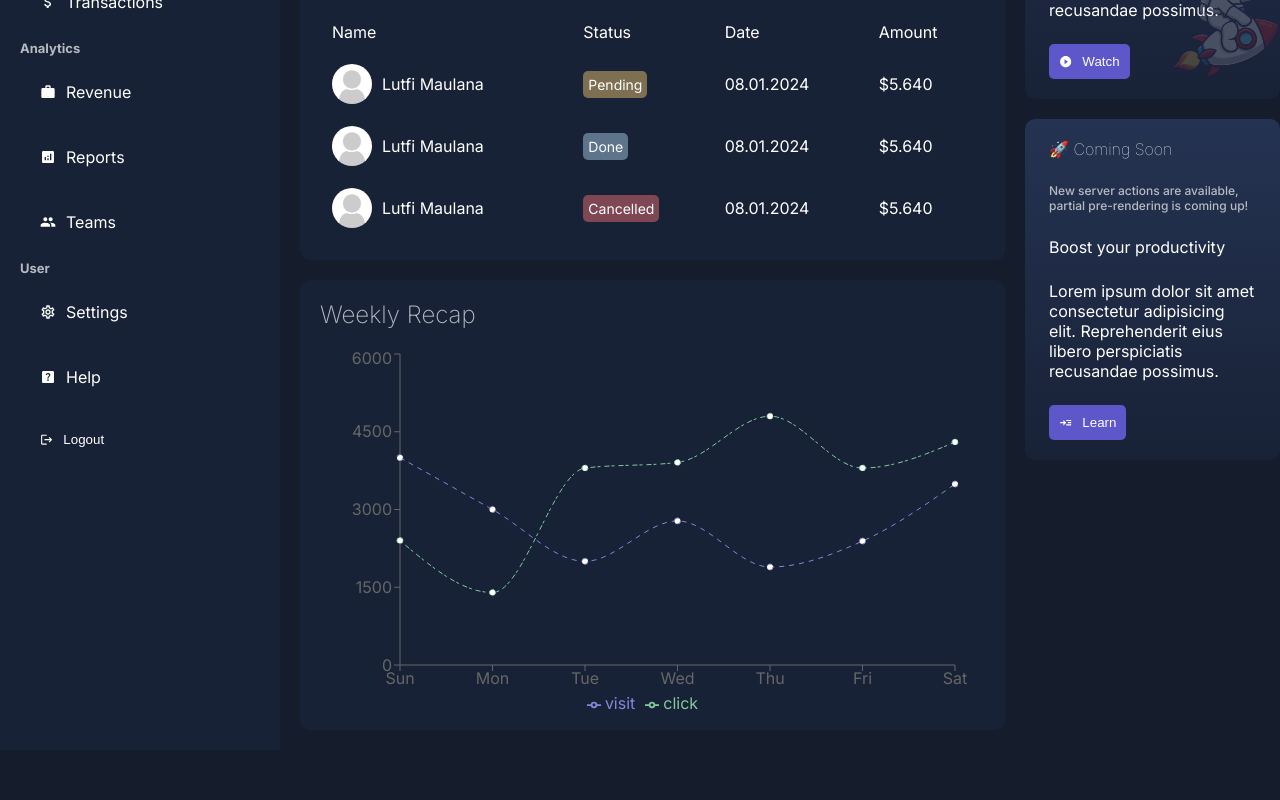
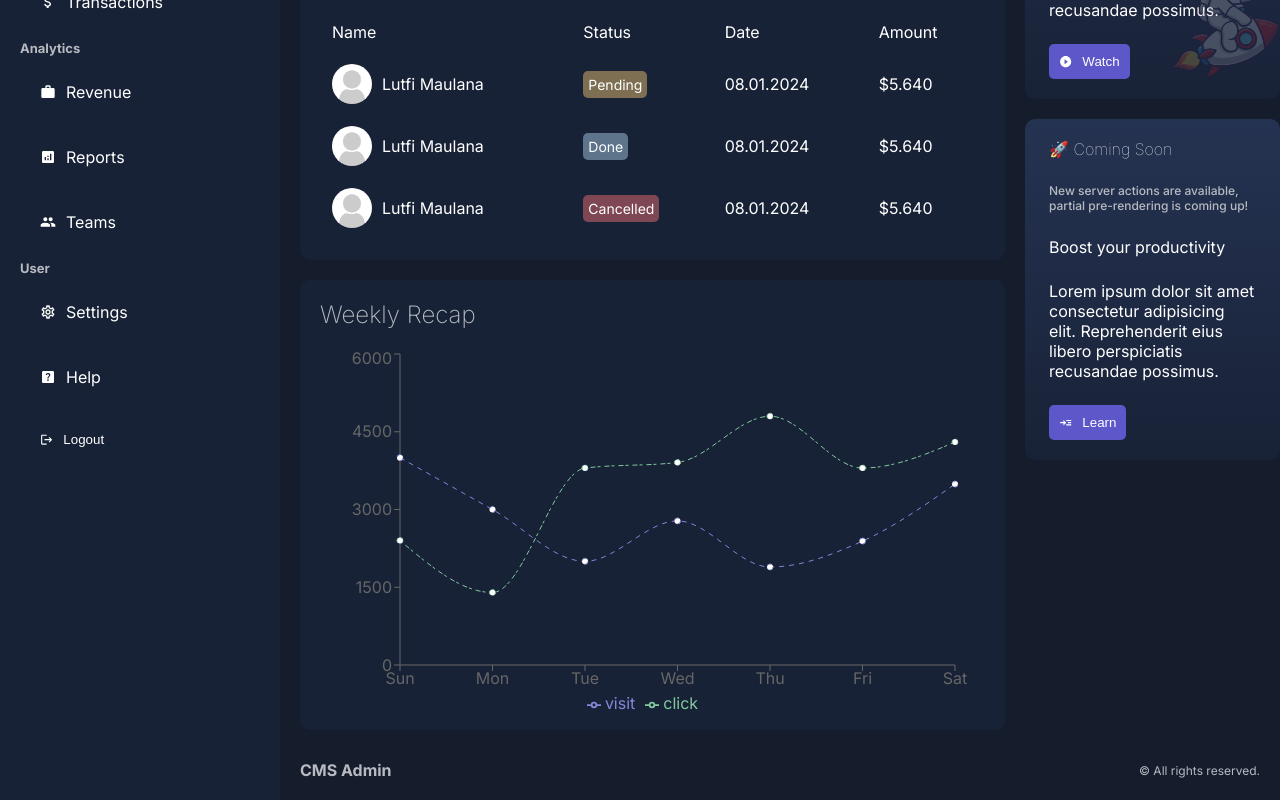
Before and after one commit to lutfimaulana17/cms-admin, a Next.js app: page /dashboard in a window 1280 px wide. Shown: the part 358-1158 px from the top of the page. Before the commit the page ends 1108 px from the top, so only its background shows below. Built offline with nearby package versions, Linux system fonts and the light colour scheme.

Commit message:
add footer layout

```diff
--- a/app/dashboard/layout.jsx
+++ b/app/dashboard/layout.jsx
@@ -1,6 +1,7 @@
 import Navbar from "../ui/dashboard/navbar/navbar"
 import Sidebar from "../ui/dashboard/sidebar/sidebar"
 import styles from '../ui/dashboard/dashboard.module.css'
+import Footer from "../ui/dashboard/footer/footer"
 
 const Layout = ({ children }) => {
   return (
@@ -11,6 +12,7 @@
         <div className={styles.content}>
             <Navbar/>
             {children}
+            <Footer />
         </div>
     </div>
   )
--- /dev/null
+++ b/app/ui/dashboard/footer/footer.jsx
@@ -0,0 +1,12 @@
+import styles from './footer.module.css'
+
+const Footer = () => {
+  return (
+    <div className={styles.container}>
+        <div className={styles.logo}>CMS Admin</div>
+        <div className={styles.text}>© All rights reserved.</div>
+    </div>
+  )
+}
+
+export default Footer
--- /dev/null
+++ b/app/ui/dashboard/footer/footer.module.css
@@ -0,0 +1,15 @@
+.container {
+    display: flex;
+    justify-content: space-between;
+    align-items: center;
+    margin-top: 30px;
+    color: var(--textSoft);
+}
+
+.logo {
+    font-weight: bold;
+}
+
+.text {
+    font-size: 12px;
+}
```
